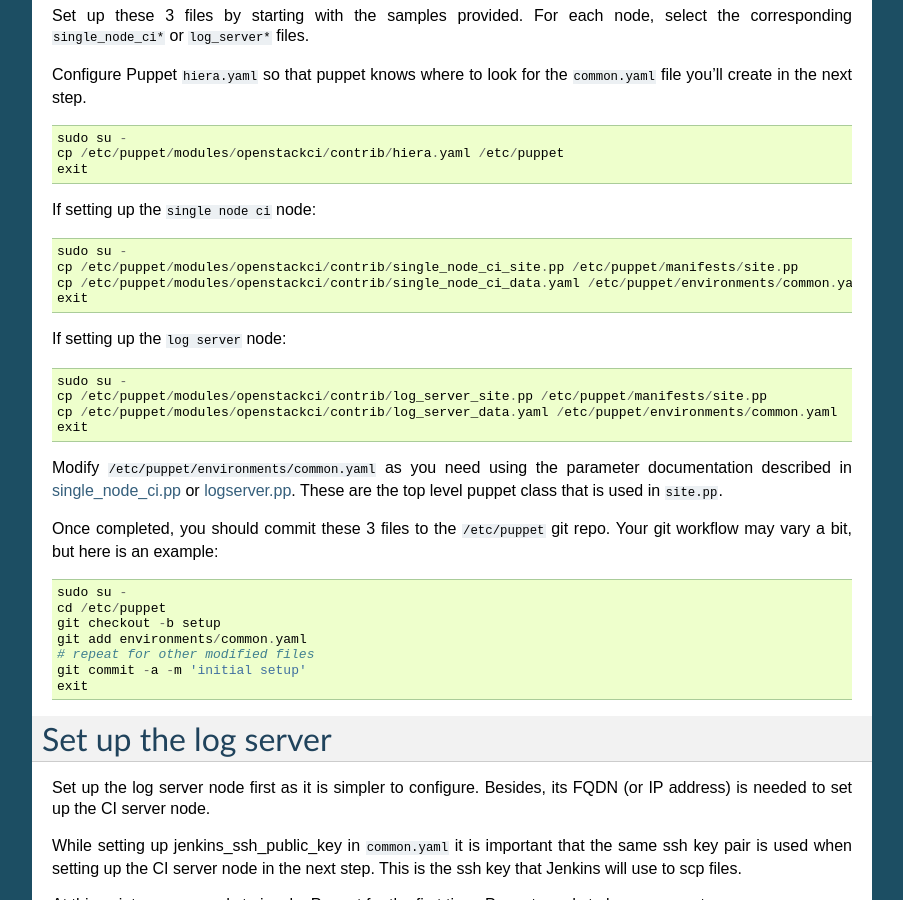
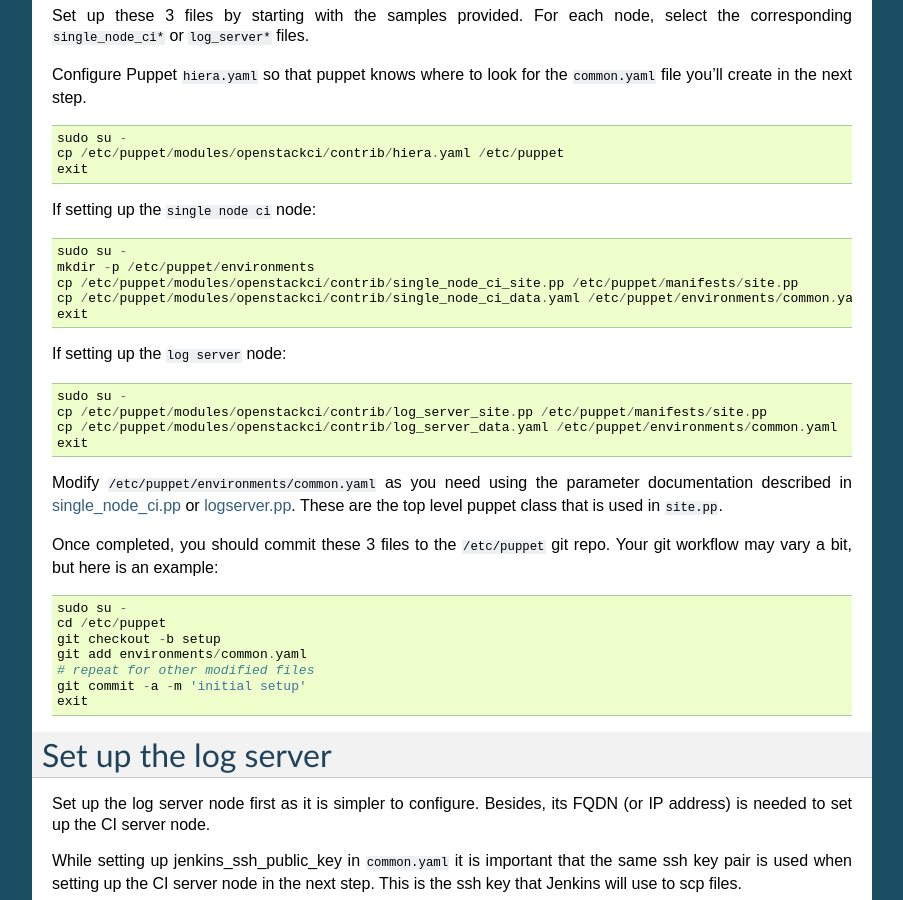
Before and after one commit to openstack-infra/puppet-openstackci, a Sphinx documentation site: the page built from doc/source/third_party_ci.rst, in a window 1280 px wide and 900 px high, scrolled down 1897 px. Shown: the whole window, without its empty margins (198-1101 px from the left). Built offline with Sphinx 7.4.7, drawn with Linux system fonts in a browser that asks for light colours.

Commit message:
Create environments directory
Change-Id: I741d687754d7a9d8248c773e865b80d0f799427d

```diff
--- a/doc/source/third_party_ci.rst
+++ b/doc/source/third_party_ci.rst
@@ -153,6 +153,7 @@
 ::
 
     sudo su -
+    mkdir -p /etc/puppet/environments
     cp /etc/puppet/modules/openstackci/contrib/single_node_ci_site.pp /etc/puppet/manifests/site.pp
     cp /etc/puppet/modules/openstackci/contrib/single_node_ci_data.yaml /etc/puppet/environments/common.yaml
     exit
```
